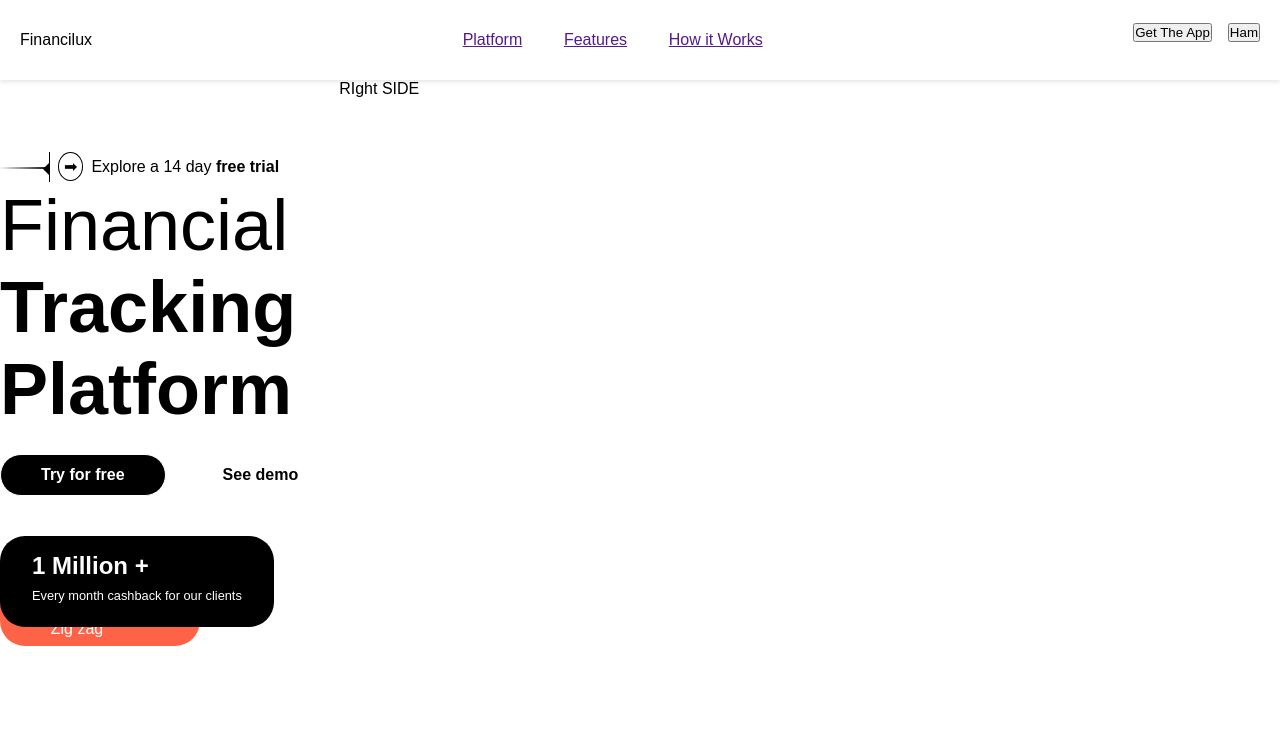
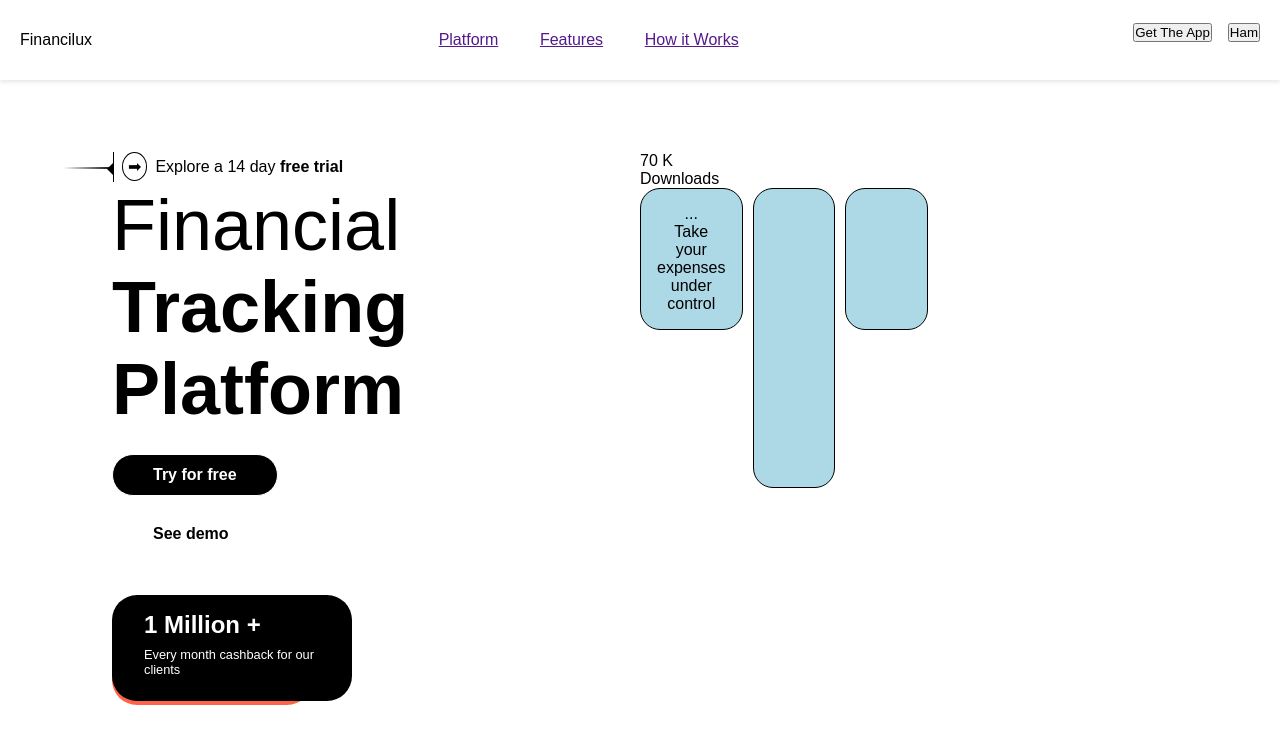
Before and after one commit to Mini-Sylar/Financial-Concept, a React (Vite) app: page / in a window 1280 px wide. Shown: the top 744 px of the page. Built offline with nearby package versions, Linux system fonts and the light colour scheme.

Commit message:
Shifted components to match design

```diff
--- a/src/App.jsx
+++ b/src/App.jsx
@@ -1,6 +1,6 @@
 import Header from "./components/Header";
 import LeftSide from "./components/LeftSide";
-import RightSide from "./components/RightSide"
+import RightSide from "./components/RightSide";
 import "./Reset.css";
 
 const App = () => {
@@ -9,8 +9,12 @@ const App = () => {
       <Header />
       <div className="main-container">
         <div className="contains-sides">
-          <LeftSide />
-          <RightSide></RightSide>
+          <div className="left-side-main">
+            <LeftSide />
+          </div>
+          <div className="right-side-main">
+            <RightSide />
+          </div>
         </div>
       </div>
     </>
--- a/src/Reset.css
+++ b/src/Reset.css
@@ -1,19 +1,24 @@
-*{
-    margin: 0;
-    padding: 0;
-    box-sizing: border-box;
+* {
+  margin: 0;
+  padding: 0;
+  box-sizing: border-box;
 }
 
-body{
-    font-family: 'Poppins', sans-serif;
+body {
+  font-family: "Poppins", sans-serif;
 }
 
-.main-container{
-    width: min(100%, 1400px);
-    margin: 0 auto;
+.main-container {
+  width: min(90%, 1200px);
+  margin: 0 auto;
 }
 
-.contains-sides{
-    display: flex;
-    flex-wrap: wrap;
+.contains-sides {
+  display: grid;
+  grid-template-columns: repeat(2, 1fr);
 }
+
+.left-side-main,
+.right-side-main {
+  width: 50%;
+}
--- a/src/components/RightSide.jsx
+++ b/src/components/RightSide.jsx
@@ -1,7 +1,25 @@
+import "./rightside.css";
+
 const RightSide = () => {
-  return <div className="right-side">
-    RIght SIDE
-  </div>;
+  return (
+    <div className="right-side">
+      <div className="contains-arrows">
+        <div className="arrows"></div>
+        <div className="followers">
+            <p>70 K</p>
+            <p>Downloads</p>
+        </div>
+      </div>
+      <div className="grid-container">
+        <div className="grid-item">
+          <div className="dots">...</div>
+          <p>Take your expenses under control</p>
+        </div>
+        <div className="grid-item"></div>
+        <div className="grid-item"></div>
+      </div>
+    </div>
+  );
 };
 
 export default RightSide;
--- a/src/components/leftside.css
+++ b/src/components/leftside.css
@@ -142,3 +142,8 @@
   flex-direction: column;
   position: relative;
 }
+
+
+.hero-text,.call-to-action,.cards{
+  margin-left: 3rem;
+}
--- /dev/null
+++ b/src/components/rightside.css
@@ -0,0 +1,22 @@
+.right-side {
+  margin-top: 4.5rem;
+}
+.grid-container {
+  display: grid;
+  grid-template-columns: repeat(3, 1fr);
+  grid-gap: 10px;
+}
+
+.grid-item {
+  background-color: lightblue;
+  border: 1px solid black;
+  text-align: center;
+  border-radius: 20px;
+  padding: 1rem;
+}
+
+/* make the second grid item twice as tall as the others */
+.grid-item:nth-child(2) {
+    height: 300px;
+  grid-row: span 2;
+}
```
